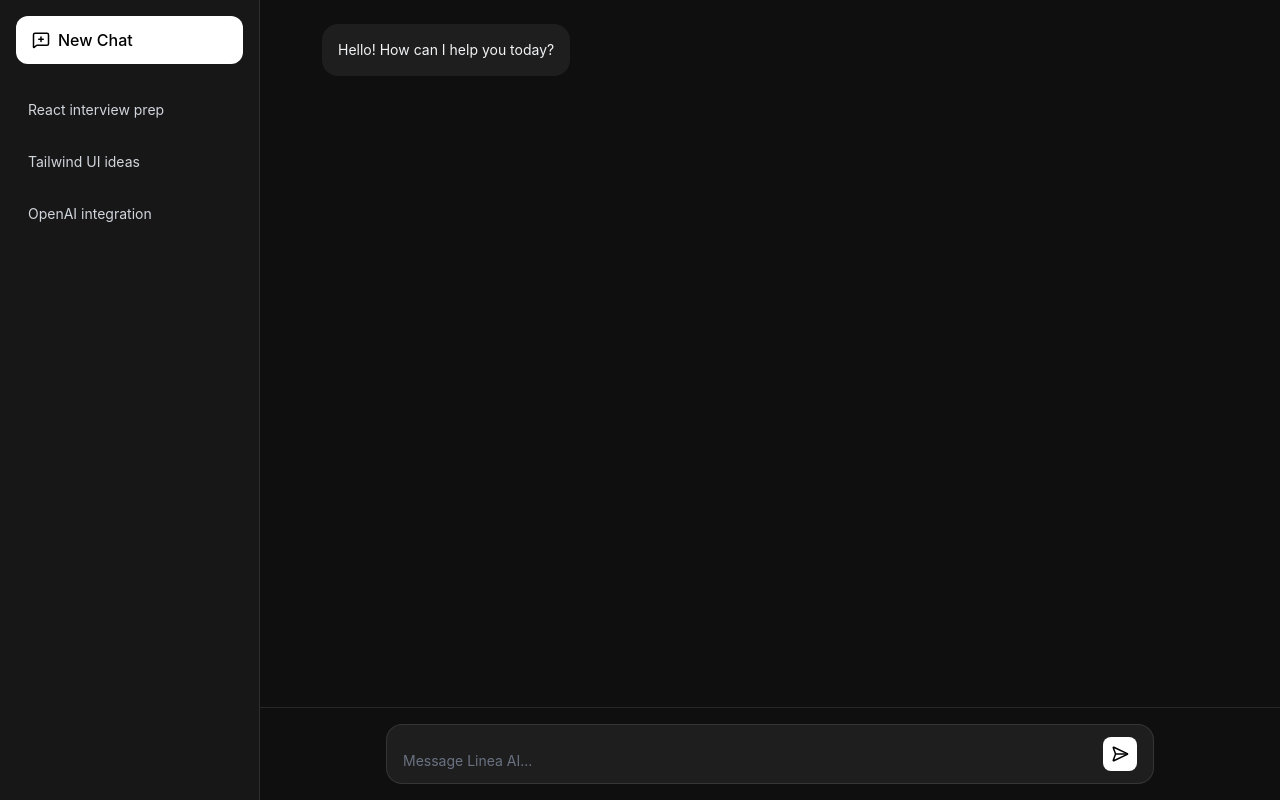
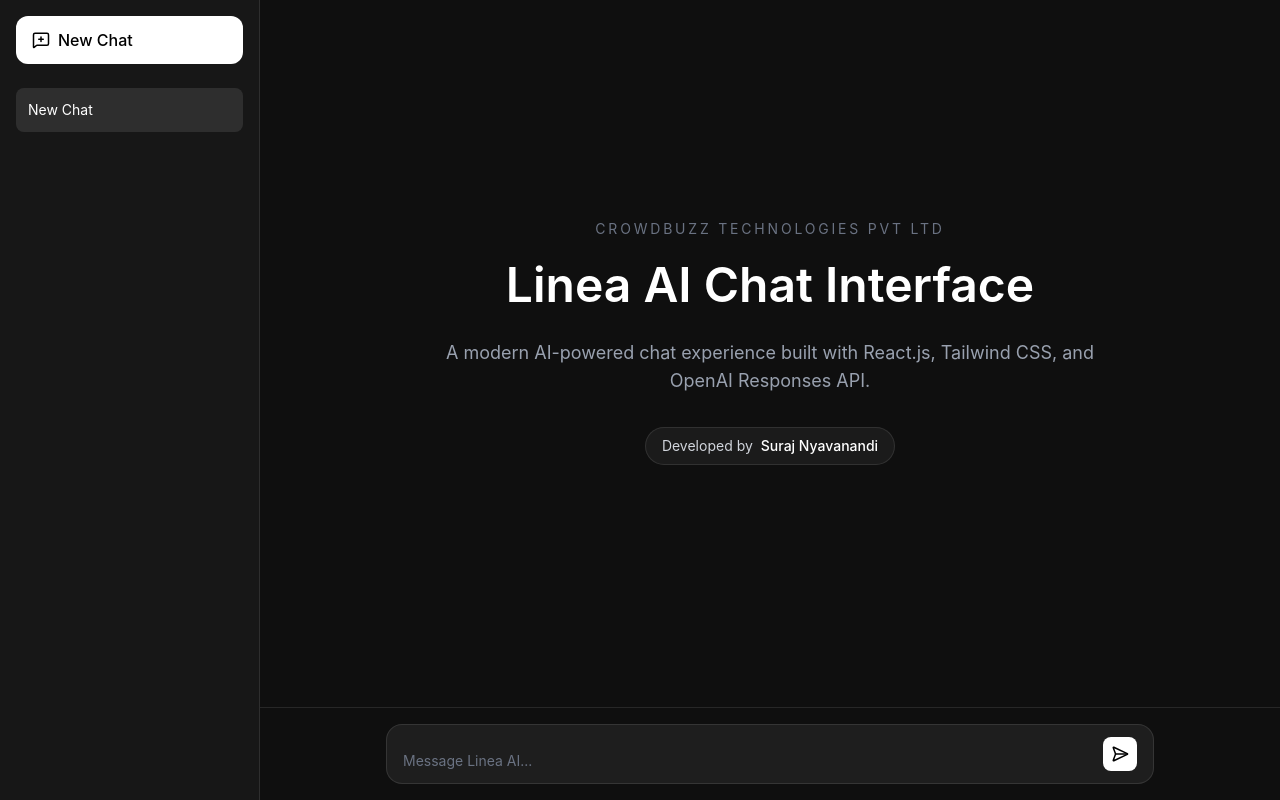
Before and after one commit to SurajNyavanandi/linea-ai, a React (Vite) app: page / in a window 1280 px wide. Built offline with nearby package versions, Linux system fonts and the light colour scheme.

Commit message:
Integrated with Openapi

```diff
--- a/package.json
+++ b/package.json
@@ -10,9 +10,11 @@
     "preview": "vite preview"
   },
   "dependencies": {
+    "axios": "^1.16.0",
     "lucide-react": "^1.14.0",
     "react": "^19.2.5",
-    "react-dom": "^19.2.5"
+    "react-dom": "^19.2.5",
+    "react-markdown": "^10.1.0"
   },
   "devDependencies": {
     "@eslint/js": "^10.0.1",
--- a/src/components/ChatInput.jsx
+++ b/src/components/ChatInput.jsx
@@ -1,13 +1,13 @@
 import { useRef, useState } from "react";
 import { SendHorizonal } from "lucide-react";
 
-function ChatInput({ onSend }) {
+function ChatInput({ onSend, loading }) {
   const [input, setInput] = useState("");
 
   const textareaRef = useRef(null);
 
   const handleSubmit = () => {
-    if (!input.trim()) return;
+    if (!input.trim() || loading) return;
 
     onSend(input);
 
@@ -17,7 +17,10 @@
   };
 
   const handleKeyDown = (e) => {
-    if (e.key === "Enter" && !e.shiftKey) {
+    if (
+      e.key === "Enter" &&
+      !e.shiftKey
+    ) {
       e.preventDefault();
       handleSubmit();
     }
@@ -41,12 +44,14 @@
           onKeyDown={handleKeyDown}
           rows={1}
           placeholder="Message Linea AI..."
-          className="flex-1 bg-transparent resize-none outline-none text-sm placeholder:text-gray-500 max-h-40"
+          disabled={loading}
+          className="flex-1 bg-transparent resize-none outline-none text-sm placeholder:text-gray-500 max-h-40 disabled:opacity-60"
         />
 
         <button
           onClick={handleSubmit}
-          className="ml-3 bg-white text-black p-2 rounded-lg hover:bg-gray-200 transition"
+          disabled={loading}
+          className="ml-3 bg-white text-black p-2 rounded-lg hover:bg-gray-200 transition disabled:opacity-50"
         >
           <SendHorizonal size={18} />
         </button>
--- a/src/components/ChatWindow.jsx
+++ b/src/components/ChatWindow.jsx
@@ -3,10 +3,13 @@
 import ChatInput from "./ChatInput";
 import MessageBubble from "./MessageBubble";
 import TypingLoader from "./TypingLoader";
-import { initialMessages } from "../data/chats";
+import { generateResponse } from "../services/openai";
 
-function ChatWindow() {
-  const [messages, setMessages] = useState(initialMessages);
+function ChatWindow({
+  conversations,
+  setConversations,
+  activeConversation,
+}) {
   const [loading, setLoading] = useState(false);
 
   const messagesEndRef = useRef(null);
@@ -15,9 +18,9 @@
     messagesEndRef.current?.scrollIntoView({
       behavior: "smooth",
     });
-  }, [messages, loading]);
+  }, [activeConversation, loading]);
 
-  const handleSendMessage = (text) => {
+  const handleSendMessage = async (text) => {
     if (!text.trim()) return;
 
     const userMessage = {
@@ -26,37 +29,75 @@
       content: text,
     };
 
-    setMessages((prev) => [...prev, userMessage]);
+    const updatedMessages = [
+      ...activeConversation.messages,
+      userMessage,
+    ];
+
+    setConversations((prev) =>
+      prev.map((chat) =>
+        chat.id === activeConversation.id
+          ? {
+              ...chat,
+              title:
+                chat.messages.length === 0
+                  ? text.slice(0, 30)
+                  : chat.title,
+              messages: updatedMessages,
+            }
+          : chat
+      )
+    );
 
     setLoading(true);
 
-    setTimeout(() => {
+    try {
+      const aiResponse = await generateResponse(
+        updatedMessages
+      );
+
       const aiMessage = {
         id: Date.now() + 1,
         role: "assistant",
-        content:
-          "This is a mock AI response. OpenAI integration comes in Phase 3.",
+        content: aiResponse,
       };
 
-      setMessages((prev) => [...prev, aiMessage]);
-
+      setConversations((prev) =>
+        prev.map((chat) =>
+          chat.id === activeConversation.id
+            ? {
+                ...chat,
+                messages: [
+                  ...updatedMessages,
+                  aiMessage,
+                ],
+              }
+            : chat
+        )
+      );
+    } catch (error) {
+      console.error(error);
+    } finally {
       setLoading(false);
-    }, 1500);
+    }
   };
 
   return (
     <main className="flex-1 flex flex-col">
       <div className="flex-1 overflow-y-auto px-4 py-6">
-        <div className="max-w-4xl mx-auto flex flex-col gap-6">
-          {messages.length === 0 ? (
+        <div className="max-w-4xl mx-auto flex flex-col gap-6 min-h-full">
+          {activeConversation.messages.length ===
+          0 ? (
             <EmptyState />
           ) : (
-            messages.map((message) => (
-              <MessageBubble
-                key={message.id}
-                message={message}
-              />
-            ))
+            activeConversation.messages.map(
+              (message) => (
+                <MessageBubble
+                  key={message.id}
+                  message={message}
+                />
+              )
+            )
           )}
 
           {loading && <TypingLoader />}
@@ -65,7 +106,10 @@
         </div>
       </div>
 
-      <ChatInput onSend={handleSendMessage} />
+      <ChatInput
+        onSend={handleSendMessage}
+        loading={loading}
+      />
     </main>
   );
 }
--- a/src/components/EmptyState.jsx
+++ b/src/components/EmptyState.jsx
@@ -1,13 +1,27 @@
 function EmptyState() {
   return (
     <div className="flex-1 flex flex-col items-center justify-center px-6 text-center">
-      <h1 className="text-4xl font-semibold mb-4">
-        What can I help with?
-      </h1>
+      <div className="max-w-2xl">
+        <p className="text-sm uppercase tracking-[0.2em] text-gray-500 mb-4">
+          Crowdbuzz Technologies Pvt Ltd
+        </p>
 
-      <p className="text-gray-400 max-w-md">
-        Ask anything about development, AI, design, or productivity.
-      </p>
+        <h1 className="text-4xl md:text-5xl font-semibold mb-6 leading-tight">
+          Linea AI Chat Interface
+        </h1>
+
+        <p className="text-gray-400 text-lg mb-8">
+          A modern AI-powered chat experience built with
+          React.js, Tailwind CSS, and OpenAI Responses API.
+        </p>
+
+        <div className="inline-flex items-center gap-2 px-4 py-2 rounded-full border border-white/10 bg-white/5 text-sm text-gray-300">
+          Developed by
+          <span className="text-white font-medium">
+            Suraj Nyavanandi
+          </span>
+        </div>
+      </div>
     </div>
   );
 }
--- a/src/components/Sidebar.jsx
+++ b/src/components/Sidebar.jsx
@@ -1,26 +1,33 @@
 import { MessageSquarePlus } from "lucide-react";
 
-const chats = [
-  "React interview prep",
-  "Tailwind UI ideas",
-  "OpenAI integration",
-];
-
-function Sidebar() {
+function Sidebar({
+  conversations,
+  activeChatId,
+  onNewChat,
+  onSelectChat,
+}) {
   return (
     <aside className="hidden md:flex w-[260px] bg-[#171717] border-r border-white/10 flex-col p-4">
-      <button className="flex items-center gap-2 bg-white text-black px-4 py-3 rounded-xl font-medium hover:bg-gray-200 transition">
+      <button
+        onClick={onNewChat}
+        className="flex items-center gap-2 bg-white text-black px-4 py-3 rounded-xl font-medium hover:bg-gray-200 transition"
+      >
         <MessageSquarePlus size={18} />
         New Chat
       </button>
 
-      <div className="mt-6 flex flex-col gap-2">
-        {chats.map((chat, index) => (
+      <div className="mt-6 flex flex-col gap-2 overflow-y-auto">
+        {conversations.map((chat) => (
           <button
-            key={index}
-            className="text-left px-3 py-3 rounded-lg hover:bg-white/5 transition text-sm text-gray-300"
+            key={chat.id}
+            onClick={() => onSelectChat(chat.id)}
+            className={`text-left px-3 py-3 rounded-lg transition text-sm truncate ${
+              activeChatId === chat.id
+                ? "bg-white/10 text-white"
+                : "hover:bg-white/5 text-gray-300"
+            }`}
           >
-            {chat}
+            {chat.title}
           </button>
         ))}
       </div>
--- a/src/data/chats.js
+++ b/src/data/chats.js
@@ -1,7 +1,7 @@
-export const initialMessages = [
+export const initialConversations = [
   {
     id: 1,
-    role: "assistant",
-    content: "Hello! How can I help you today?",
+    title: "New Chat",
+    messages: [],
   },
 ];
--- a/src/layout/MainLayout.jsx
+++ b/src/layout/MainLayout.jsx
@@ -1,11 +1,49 @@
+import { useState } from "react";
 import Sidebar from "../components/Sidebar";
 import ChatWindow from "../components/ChatWindow";
+import { initialConversations } from "../data/chats";
 
 function MainLayout() {
+  const [conversations, setConversations] =
+    useState(initialConversations);
+
+  const [activeChatId, setActiveChatId] =
+    useState(initialConversations[0].id);
+
+  const activeConversation =
+    conversations.find(
+      (chat) => chat.id === activeChatId
+    );
+
+  const handleNewChat = () => {
+    const newChat = {
+      id: Date.now(),
+      title: "New Chat",
+      messages: [],
+    };
+
+    setConversations((prev) => [
+      newChat,
+      ...prev,
+    ]);
+
+    setActiveChatId(newChat.id);
+  };
+
   return (
     <div className="h-screen bg-[#0f0f0f] text-white flex overflow-hidden">
-      <Sidebar />
-      <ChatWindow />
+      <Sidebar
+        conversations={conversations}
+        activeChatId={activeChatId}
+        onNewChat={handleNewChat}
+        onSelectChat={setActiveChatId}
+      />
+
+      <ChatWindow
+        conversations={conversations}
+        setConversations={setConversations}
+        activeConversation={activeConversation}
+      />
     </div>
   );
 }
--- /dev/null
+++ b/src/services/openai.js
@@ -0,0 +1,35 @@
+import axios from "axios";
+
+export async function generateResponse(messages) {
+  try {
+    const formattedMessages = messages.map((msg) => ({
+      role: msg.role,
+      content: msg.content,
+    }));
+
+    const response = await axios.post(
+      "https://api.openai.com/v1/responses",
+      {
+        model: "gpt-4.1-mini",
+        input: formattedMessages,
+      },
+      {
+        headers: {
+          "Content-Type": "application/json",
+          Authorization: `Bearer ${
+            import.meta.env.VITE_OPENAI_API_KEY
+          }`,
+        },
+      }
+    );
+
+    return (
+      response.data.output?.[0]?.content?.[0]?.text ||
+      "No response generated."
+    );
+  } catch (error) {
+    console.error(error);
+
+    return "Something went wrong while generating response.";
+  }
+}
```
Also changed, not shown: 2 other files (tests, documents, lock files or other folders).
